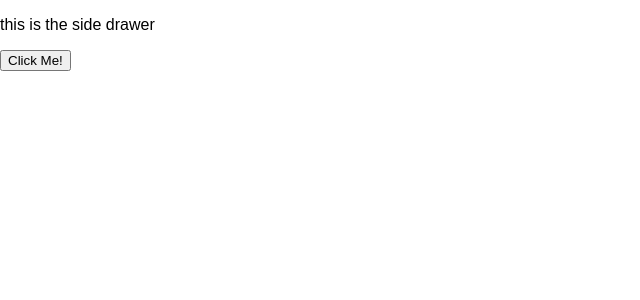
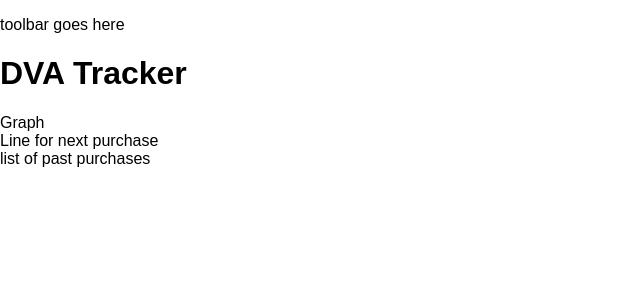
Before and after one commit to aaronkyl/dva-tracker, a React app: page / in a window 1280 px wide. Shown: the top 300 px of the page, without its empty margins (0-640 px from the left). Built offline with nearby package versions, Linux system fonts and the light colour scheme.

Commit message:
initial setup planning

```diff
--- a/src/components/Layout/Layout.js
+++ b/src/components/Layout/Layout.js
@@ -1,6 +1,6 @@
 import React, { Component } from 'react'
 import Aux from '../../hoc/Aux'
-import SideDrawer from '../Navigation/SideDrawer/SideDrawer'
+// import SideDrawer from '../Navigation/SideDrawer/SideDrawer'
 
 class Layout extends Component {
   state = {
@@ -14,10 +14,14 @@ toggleSideDrawer = () => {
 }
 
   render() {
+    console.log(this.state.showSideDrawer)
     return (
       <Aux>
-        <SideDrawer />
-        <button onClick={this.toggleSideDrawer}>Click Me!</button>
+        {/* <SideDrawer open={this.state.showSideDrawer} /> */}
+        <p>toolbar goes here</p>
+        <main>
+          {this.props.children}
+        </main>
       </Aux>
     )
   }
--- a/src/components/Navigation/SideDrawer/SideDrawer.js
+++ b/src/components/Navigation/SideDrawer/SideDrawer.js
@@ -1,7 +1,17 @@
 import React from 'react'
+import classes from './SideDrawer.css'
 
 const sideDrawer = (props) => {
-  return <p>this is the side drawer</p>
+  let attachedClasses = [classes.SideDrawer, classes.Close]
+  if(props.open) attachedClasses = [classes.SideDrawer, classes.Open]
+
+  return (
+    <React.Fragment>
+      <div className={attachedClasses.join(' ')}>
+        <p>This is the side drawer</p>
+      </div>
+    </React.Fragment>
+  )
 }
 
 export default sideDrawer
--- a/src/containers/DVATracker/DVATracker.js
+++ b/src/containers/DVATracker/DVATracker.js
@@ -6,6 +6,9 @@ class DVATracker extends Component {
     return (
       <Layout>
         <h1>DVA Tracker</h1>
+        <div>Graph</div>
+        <div>Line for next purchase</div>
+        <div>list of past purchases</div>
       </Layout>
     )
   }
```
Also changed, not shown: src/components/Navigation/Toolbar/Toolbar.js (added, +9 -0 lines), src/components/Navigation/Toolbar/Toolbar.css (added).
